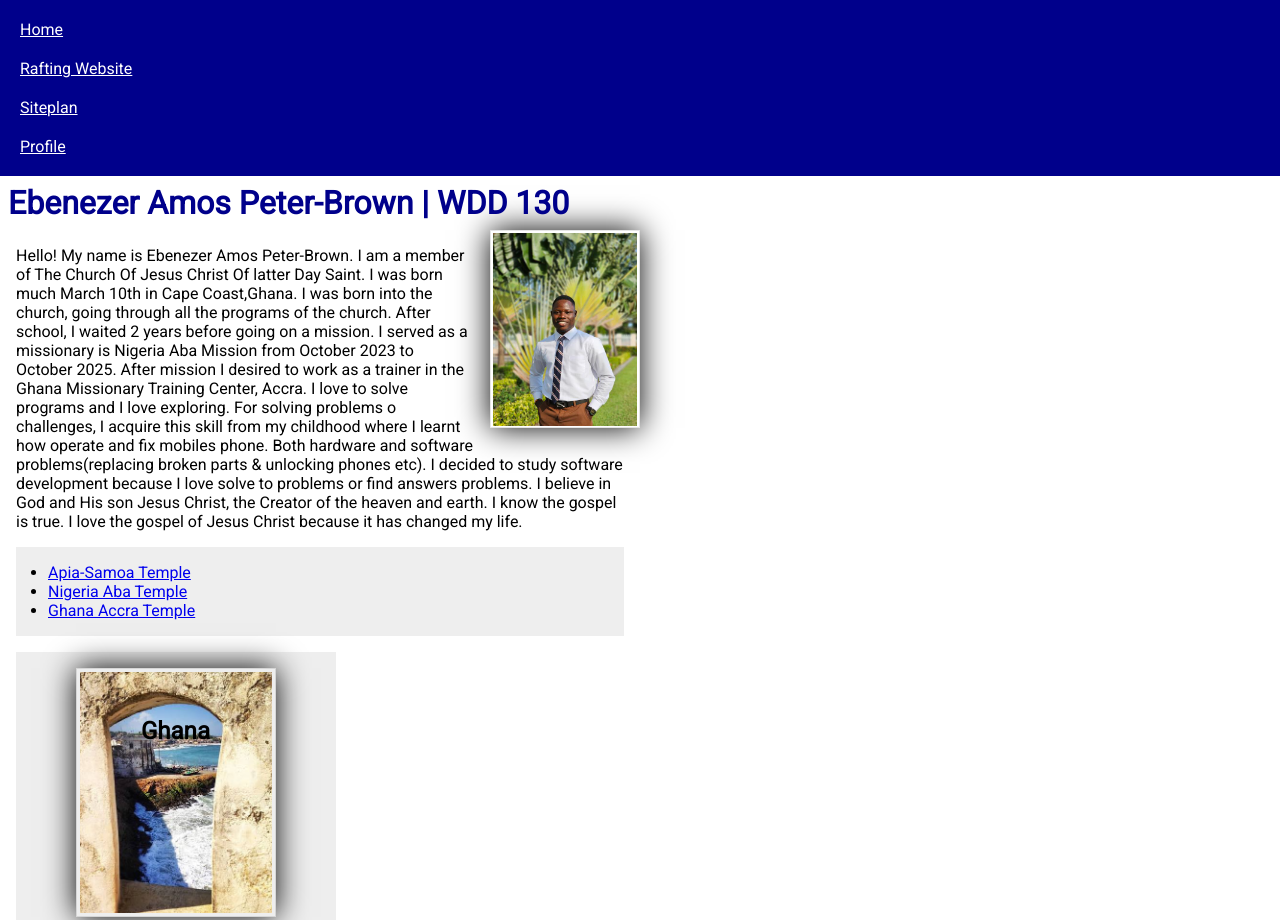
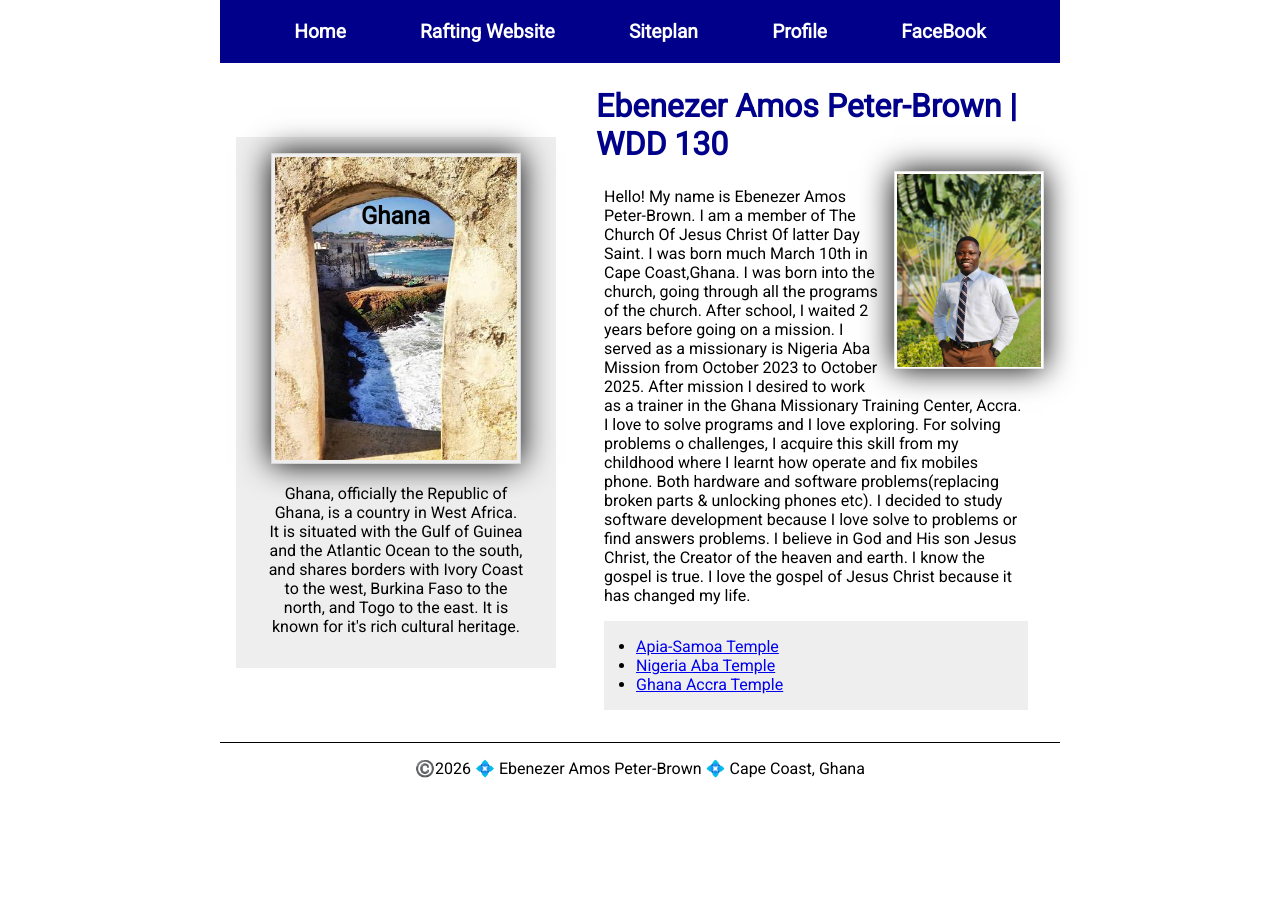
Before and after one commit to brownie-byte/wdd130, a plain HTML site: page index.html in a window 1280 px wide. Shown: the top 920 px of the page. After the commit the page ends 800 px from the top, so only its background shows below. Drawn offline with Linux system fonts and the light colour scheme.

Commit message:
modified

```diff
--- a/index.html
+++ b/index.html
@@ -21,8 +21,10 @@
             <a href="wwr/">Rafting Website</a>
             <a href="wwr/site-plan-rafting.html">Siteplan</a>
             <a href="https://linkedin.com">Profile</a>
+            <a href="https://facebook.com">FaceBook</a>
         </nav>
     </header>
+    <div class="grid">
         <main>
             <h1>Ebenezer Amos Peter-Brown | WDD 130</h1>
             <img src="images/profile.jpeg" alt="My profile" width="200">
@@ -42,11 +44,13 @@
             </ul>
 
         </main>
+
         <aside class="box">
             <h2>Ghana</h2>
             <img src="images/cape-coast-castle.jpg" alt="Ghana Cape Coast Castle">
             <p>Ghana, officially the Republic of Ghana, is a country in West Africa. It is situated with the Gulf of Guinea and the Atlantic Ocean to the south, and shares borders with Ivory Coast to the west, Burkina Faso to the north, and Togo to the east. It is known for it's rich cultural heritage. </p>
         </aside>
+    </div>
     <footer>
         <p>©️2026 💠 Ebenezer Amos Peter-Brown 💠 Cape Coast, Ghana</p>
     </footer>
--- a/styles/styles.css
+++ b/styles/styles.css
@@ -12,17 +12,24 @@ body {
 nav {
     background-color: darkblue;
     padding: 10px;
+    display: flex;
+    align-items: center;
+    justify-content: space-evenly;
 }
 
 nav a {
+    display: block;
+    padding: 10px;
+    text-decoration: none;
+    font-size: 1.2rem;
+    font-weight: 700;
     color: white;
-    padding: 10px;
-    display: block;
 }
 
 h1 {
     color: darkblue;
     padding: 0.5rem;
+    border-bottom: 2em;
 }
 
 img {
@@ -38,7 +45,8 @@ p {
 }
 
 main {
-    max-width: 640px;
+    grid-column: 2;
+    margin: 1rem;
 }
 
 main img {
@@ -55,10 +63,12 @@ aside {
     width: 20em;
     text-align: center;
     position: relative;
+    grid-column: 1/2;
+    grid-row: 1/2;
 }
 
 aside img {
-    width: 200px;
+    width: 250px;
     height: auto;
 }
 
@@ -75,6 +85,13 @@ footer {
     text-align: center;
 }
 
+header,
+.grid,
+footer {
+    max-width: 840px;
+    margin: 0 auto;
+}
+
 /* Class selectors*/
 .box {
     margin: 1rem;
@@ -88,3 +105,8 @@ footer {
 .indent {
     padding-left: 2rem;
 }
+
+.grid {
+    display: grid;
+    align-items: center;
+}
```
Also changed, not shown: wwr/about.html (+3 -0 lines). Lines whose indentation alone changed are shown as unchanged.
